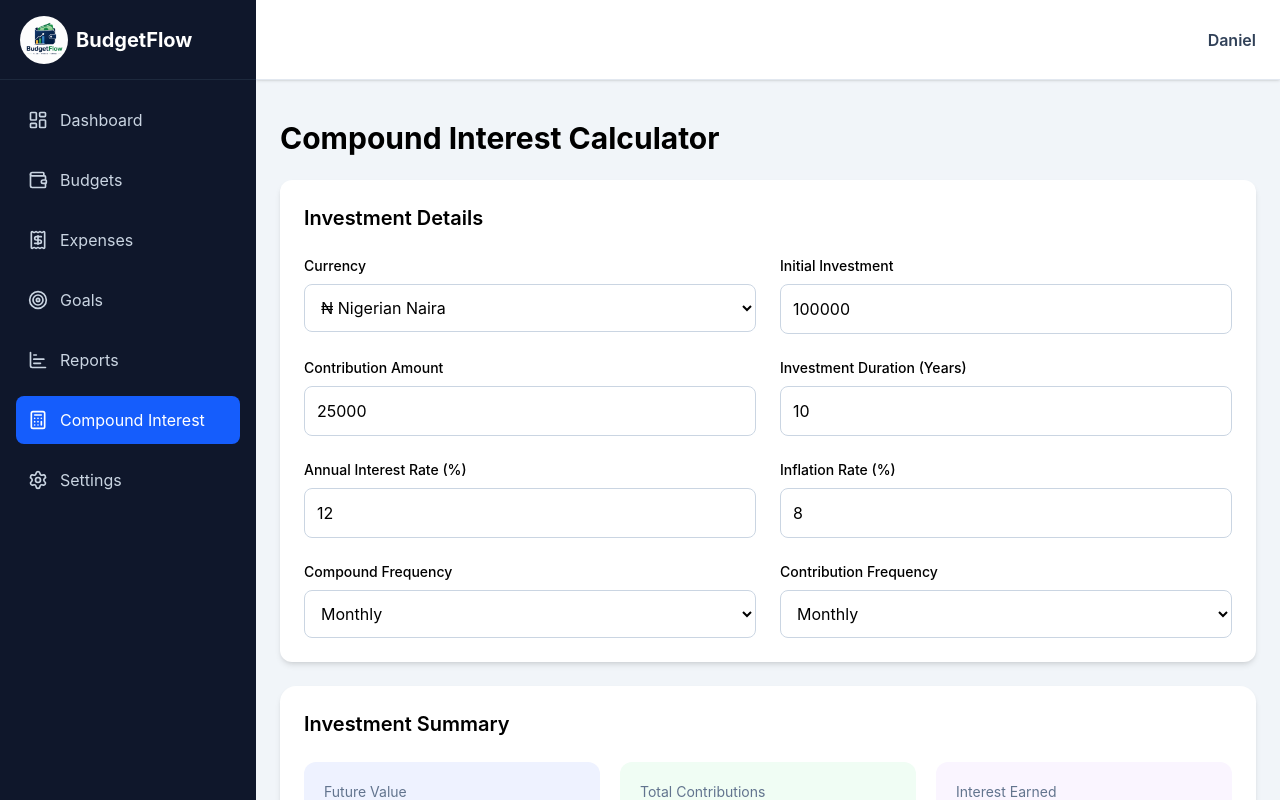
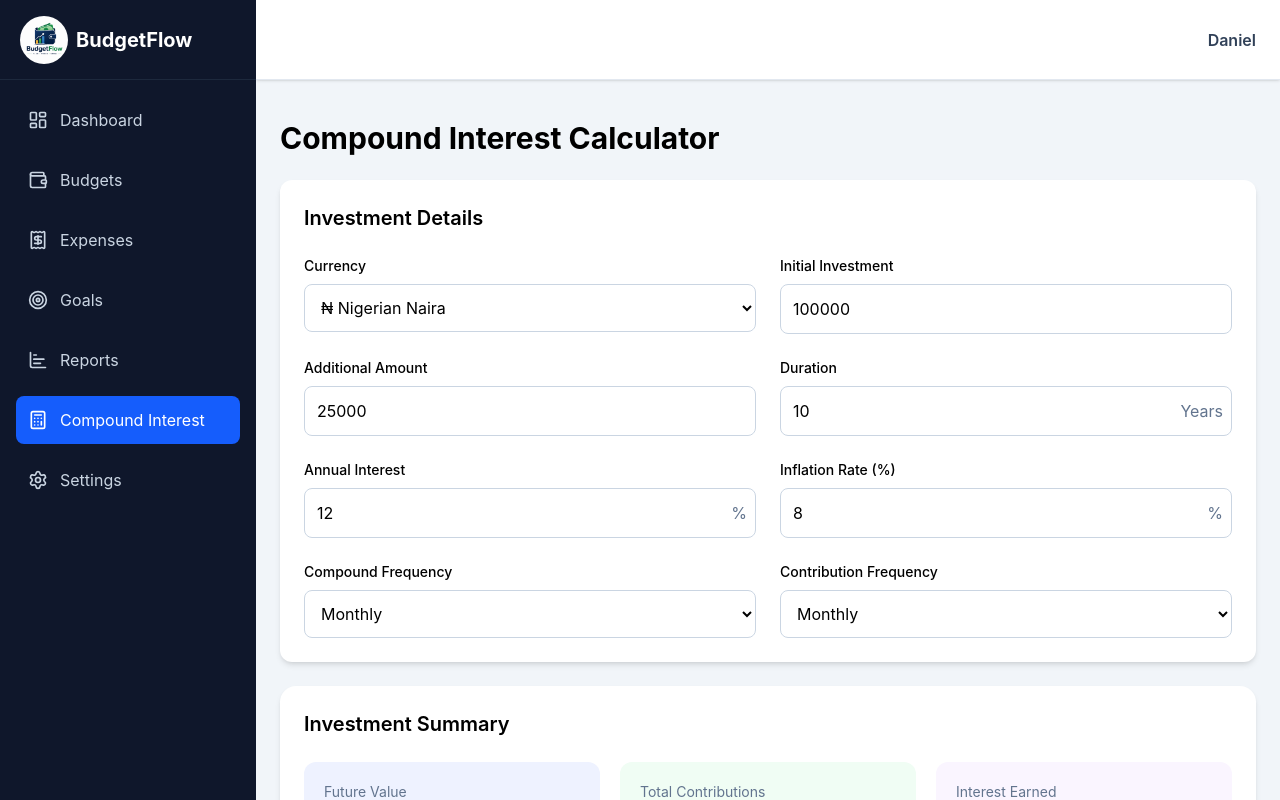
Before and after one commit to skidan007/budgetflow, a React (Vite) app: page /compound-interest in a window 1280 px wide. Shown: the top 800 px of the page. Built offline with nearby package versions, Linux system fonts and the light colour scheme.

Commit message:
fix comp interest from placeholder

```diff
--- a/src/components/CompoundInterestForm.jsx
+++ b/src/components/CompoundInterestForm.jsx
@@ -90,7 +90,7 @@ function CompoundInterestForm({
             min="0"
             value={principal}
             onChange={(e) => setPrincipal(e.target.value)}
-            className={inputClass(errors.principal)}
+            className={`${inputClass(errors.principal)}  no-spinner`}
             placeholder="Enter initial investment"
           />
 
@@ -104,7 +104,7 @@ function CompoundInterestForm({
         {/* Contribution Amount */}
         <div>
           <label className="mb-2 block text-sm font-medium">
-            Contribution Amount
+            Additional Amount
           </label>
 
           <input
@@ -113,7 +113,7 @@ function CompoundInterestForm({
             value={monthlyContribution}
             onChange={(e) => setMonthlyContribution(e.target.value)}
             placeholder="Enter monthly contribution"
-            className={inputClass(errors.contribution)}
+            className={`${inputClass(errors.contribution)}  no-spinner`}
           />
           {errors.contribution && (
             <p className="mt-1 text-sm text-red-600">
@@ -122,20 +122,33 @@ function CompoundInterestForm({
           )}
         </div>
 
+        {/* <div className="flex items-center justify-between rounded-lg border p-3">
+
+
+          <input
+            type="number"
+            className="w-32 text-left outline-none"
+            placeholder="0"
+          />
+          <span className="text-slate-500">Income</span>
+        </div> */}
+
         {/* Investment Duration */}
         <div>
-          <label className="mb-2 block text-sm font-medium">
-            Investment Duration (Years)
-          </label>
-
+          <label className="mb-2 block text-sm font-medium">Duration</label>
+          <div className="flex items-center rounded-lg border border-slate-300 bg-white pr-2">
             <input
               type="number"
               min="1"
               value={years}
               onChange={(e) => setYears(e.target.value)}
-            placeholder="Enter investment duration in years"
-            className={inputClass(errors.years)}
+              placeholder="Enter duration"
+              className={`${inputClass(errors.years)} flex-1 border-0 bg-transparent outline-none no-spinner`}
             />
+
+            <span className="ml-5 text-slate-500">Years</span>
+          </div>
+
           {errors.years && (
             <p className="mt-1 text-sm text-red-600">
               Investment duration must be at least 1 year.
@@ -146,18 +159,20 @@ function CompoundInterestForm({
         {/* Annual Interest Rate */}
         <div>
           <label className="mb-2 block text-sm font-medium">
-            Annual Interest Rate (%)
+            Annual Interest
           </label>
-
+          <div className="flex items-center rounded-lg border border-slate-300 bg-white pr-2">
             <input
               type="number"
               min="0"
               step="0.1"
               value={interestRate}
               onChange={(e) => setInterestRate(e.target.value)}
-            className={inputClass(errors.interestRate)}
+              className={`${inputClass(errors.interestRate)} flex-1 border-0 bg-transparent outline-none no-spinner`}
               placeholder="Enter annual interest rate"
             />
+            <span className="ml-5 text-slate-500">%</span>
+          </div>
           {errors.interestRate && (
             <p className="mt-1 text-sm text-red-600">
               Interest rate cannot be negative.
@@ -165,29 +180,29 @@ function CompoundInterestForm({
           )}
         </div>
 
-
         {/* Inflation Rate */}
         <div>
           <label className="mb-2 block text-sm font-medium">
             Inflation Rate (%)
           </label>
-
+          <div className="flex items-center rounded-lg border border-slate-300 bg-white pr-2">
             <input
               type="number"
               min="0"
               step="0.1"
               value={inflationRate}
               onChange={(e) => setInflationRate(e.target.value)}
-            className={inputClass(errors.inflationRate)}
+              className={`${inputClass(errors.inflationRate)} flex-1 border-0 bg-transparent outline-none no-spinner`}
               placeholder="Enter inflation rate"
             />
+            <span className="ml-5 text-slate-500">%</span>
+          </div>
           {errors.inflationRate && (
             <p className="mt-1 text-sm text-red-600">
               Inflation rate cannot be negative.
             </p>
           )}
         </div>
-
 
         {/* Compound Frequency */}
         <div>
--- a/src/index.css
+++ b/src/index.css
@@ -60,3 +60,14 @@
     padding: 0 !important;
   }
 }
+
+.no-spinner::-webkit-inner-spin-button,
+.no-spinner::-webkit-outer-spin-button {
+  -webkit-appearance: none;
+  margin: 0;
+}
+
+.no-spinner {
+  -moz-appearance: textfield;
+  appearance: textfield;
+}
```
Lines whose indentation alone changed are shown as unchanged.
